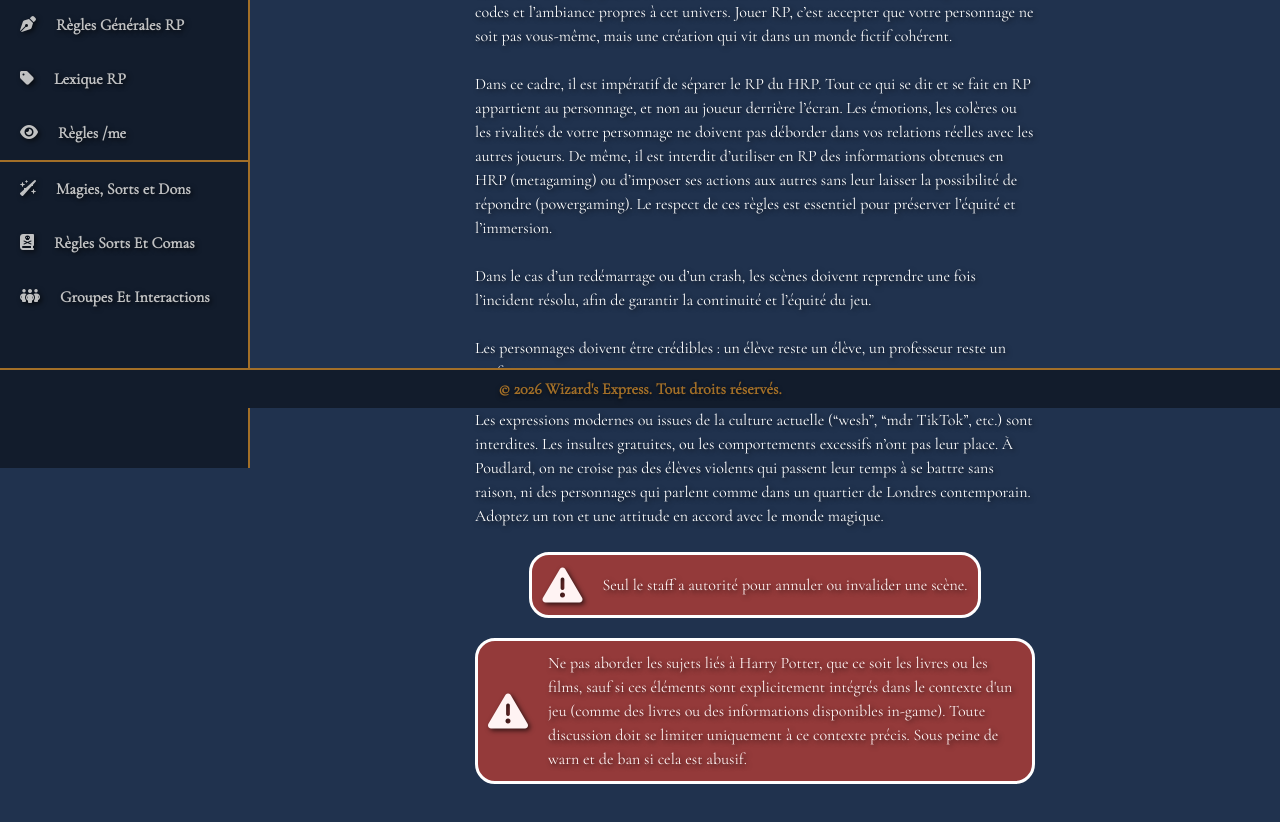
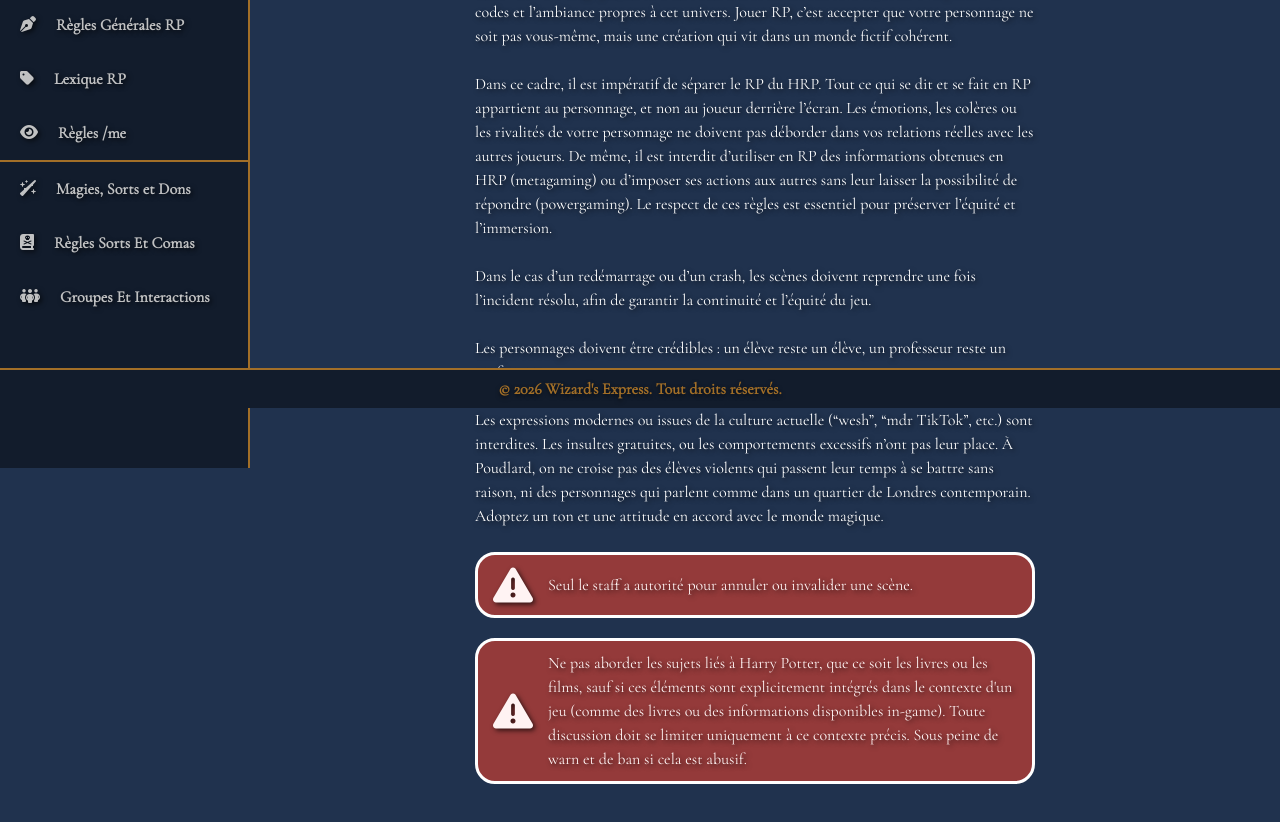
Before and after one commit to Girah/Wiki-WE, a plain HTML site: page pages/jeu-de-role.html in a window 1280 px wide. Shown: the part 392-1214 px from the top of the page. Drawn offline with Linux system fonts and the light colour scheme.

Commit message:
correctifs css (centrer et warn)

```diff
--- a/css/style.css
+++ b/css/style.css
@@ -210,7 +210,6 @@ footer {
   white-space: pre-line;
   display: flex;
   flex-direction: column;
-  align-items: center;
   max-width: 600px;
   overflow: visible;
 }
@@ -249,14 +248,16 @@ footer {
   display: flex;
   border-radius: 20px;
   padding: 10px;
-  gap: 20px;
+  gap: 10px;
   margin-bottom: 20px;
   align-items: center;
   color:#fff3f3;
+  width: 100%;
 }
 
 .warning i {
   font-size: 40px;
+  margin: 0px 5px;
 }
 
 /*RESPONSIVE*/
```
